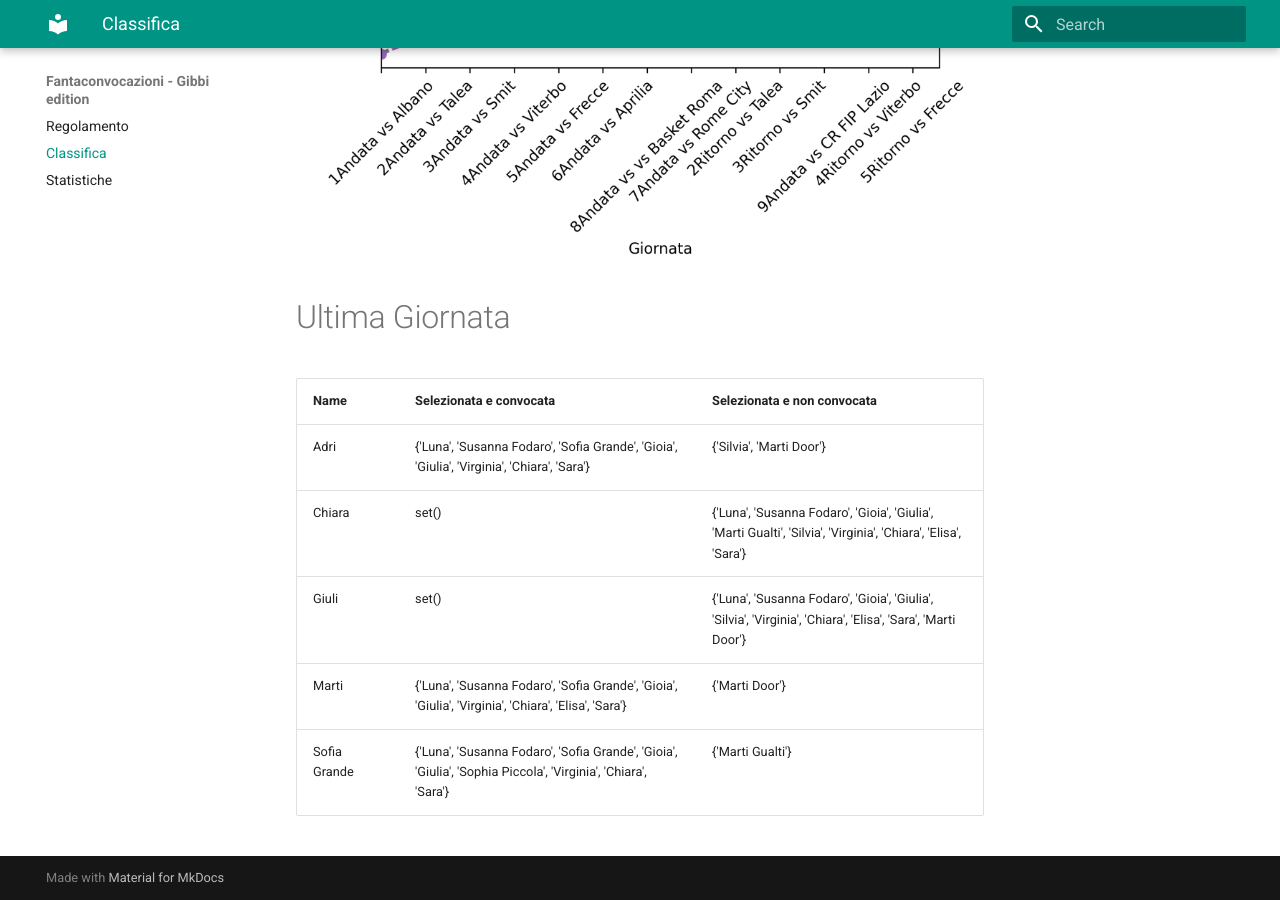
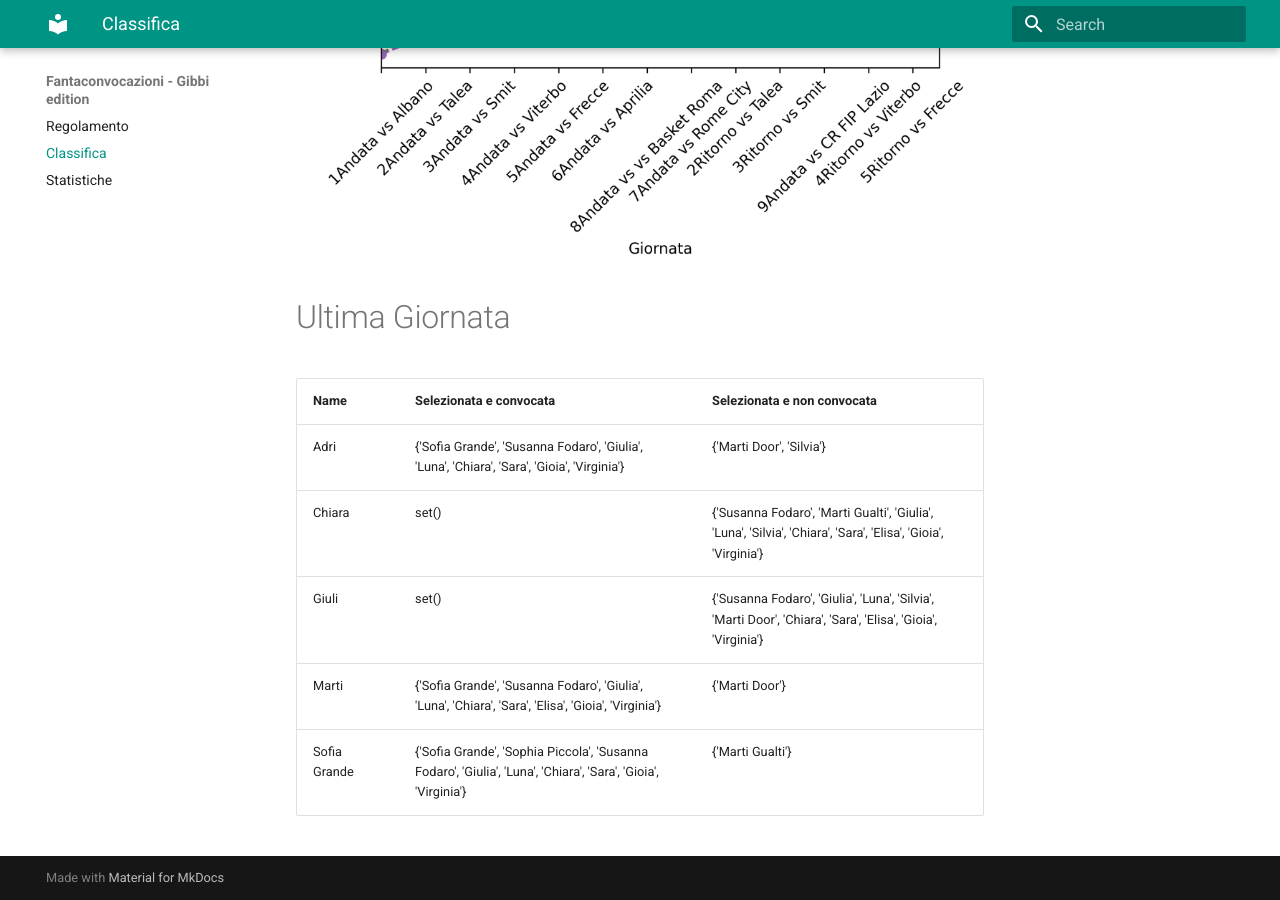
Before and after one commit to martinig94/fantagibbi, an MkDocs documentation site: the page built from docs/Classifica.md, in a window 1280 px wide and 900 px high, scrolled down 851 px. Built offline with MkDocs 1.6.1 and Material for MkDocs 9.7.7, drawn with Linux system fonts in a browser that asks for light colours.

Commit message:
Auto-update from main.py

```diff
--- a/docs/Classifica.md
+++ b/docs/Classifica.md
@@ -18,9 +18,9 @@
 <!-- START_TABLE CORRECT -->
 | Name         | Selezionata e convocata                                                                                       | Selezionata e non convocata                                                                                    |
 |:-------------|:--------------------------------------------------------------------------------------------------------------|:---------------------------------------------------------------------------------------------------------------|
-| Adri         | {'Luna', 'Susanna Fodaro', 'Sofia Grande', 'Gioia', 'Giulia', 'Virginia', 'Chiara', 'Sara'}                   | {'Silvia', 'Marti Door'}                                                                                       |
-| Chiara       | set()                                                                                                         | {'Luna', 'Susanna Fodaro', 'Gioia', 'Giulia', 'Marti Gualti', 'Silvia', 'Virginia', 'Chiara', 'Elisa', 'Sara'} |
-| Giuli        | set()                                                                                                         | {'Luna', 'Susanna Fodaro', 'Gioia', 'Giulia', 'Silvia', 'Virginia', 'Chiara', 'Elisa', 'Sara', 'Marti Door'}   |
-| Marti        | {'Luna', 'Susanna Fodaro', 'Sofia Grande', 'Gioia', 'Giulia', 'Virginia', 'Chiara', 'Elisa', 'Sara'}          | {'Marti Door'}                                                                                                 |
-| Sofia Grande | {'Luna', 'Susanna Fodaro', 'Sofia Grande', 'Gioia', 'Giulia', 'Sophia Piccola', 'Virginia', 'Chiara', 'Sara'} | {'Marti Gualti'}                                                                                               |
+| Adri         | {'Sofia Grande', 'Susanna Fodaro', 'Giulia', 'Luna', 'Chiara', 'Sara', 'Gioia', 'Virginia'}                   | {'Marti Door', 'Silvia'}                                                                                       |
+| Chiara       | set()                                                                                                         | {'Susanna Fodaro', 'Marti Gualti', 'Giulia', 'Luna', 'Silvia', 'Chiara', 'Sara', 'Elisa', 'Gioia', 'Virginia'} |
+| Giuli        | set()                                                                                                         | {'Susanna Fodaro', 'Giulia', 'Luna', 'Silvia', 'Marti Door', 'Chiara', 'Sara', 'Elisa', 'Gioia', 'Virginia'}   |
+| Marti        | {'Sofia Grande', 'Susanna Fodaro', 'Giulia', 'Luna', 'Chiara', 'Sara', 'Elisa', 'Gioia', 'Virginia'}          | {'Marti Door'}                                                                                                 |
+| Sofia Grande | {'Sofia Grande', 'Sophia Piccola', 'Susanna Fodaro', 'Giulia', 'Luna', 'Chiara', 'Sara', 'Gioia', 'Virginia'} | {'Marti Gualti'}                                                                                               |
 <!-- END_TABLE CORRECT -->
```
